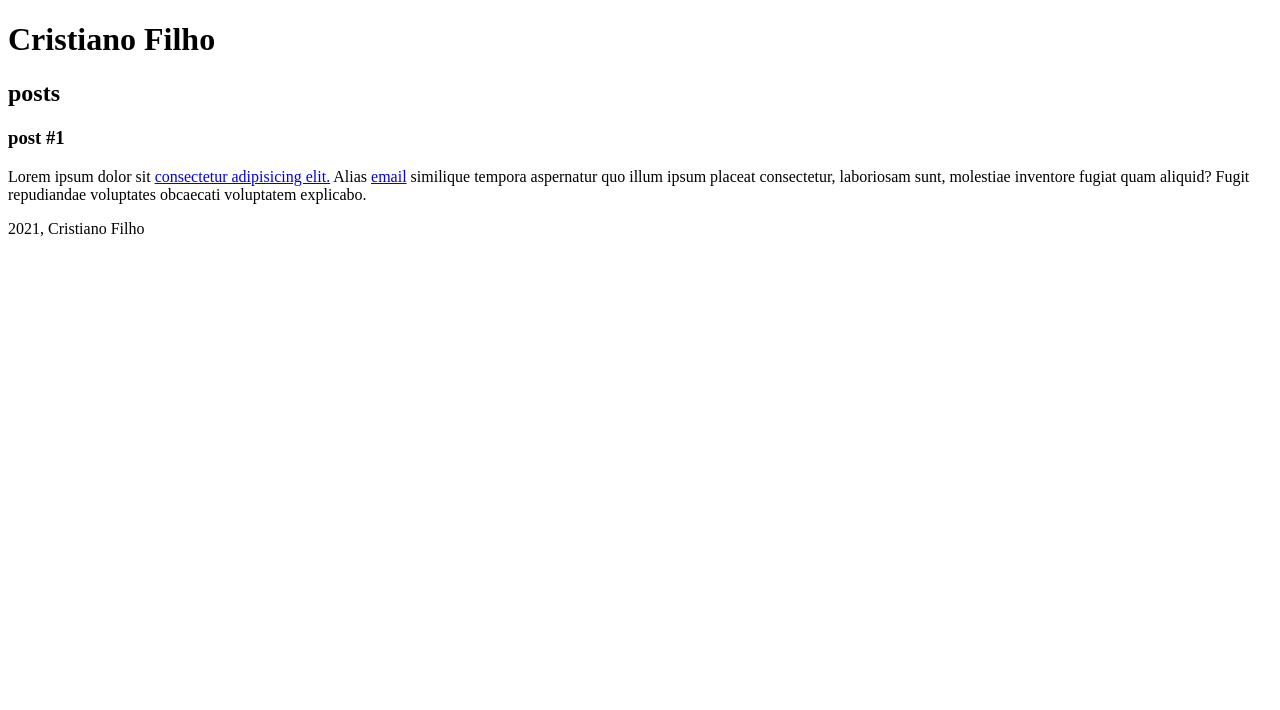
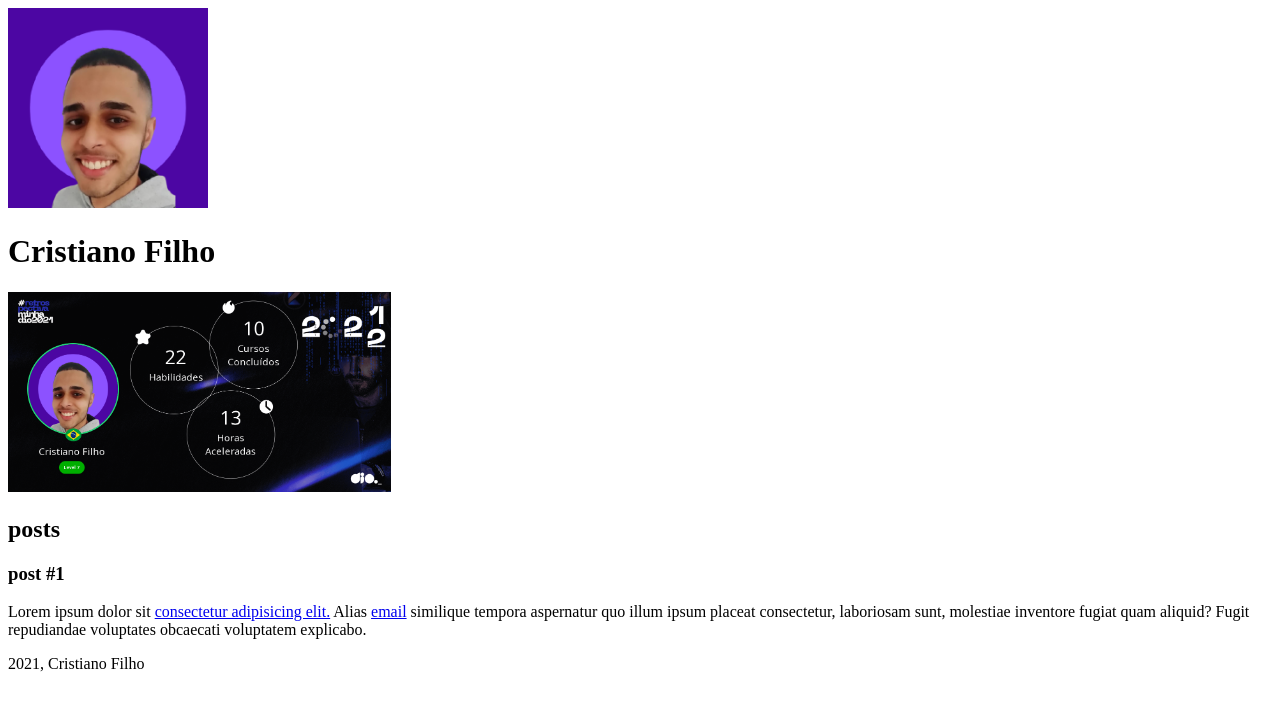
Before and after one commit to CristianoFIlho/Full-Stack-JavaScript, a plain HTML site: page HTML/index.html in a window 1280 px wide. Drawn offline with Linux system fonts and the light colour scheme.

Commit message:
update img tag

```diff
--- a/HTML/index.html
+++ b/HTML/index.html
@@ -11,10 +11,12 @@
 <body>
 
     <header>
+        <img src="cris.png" alt="cristianoFilho" height="200">
         <h1>Cristiano Filho</h1>
     </header>
     <section>
         <header>
+            <img src="cristianofilho.png" alt="certificações" height="200">
             <h2>posts</h2>
         </header>
         <article>
```
Also changed, not shown: HTML/cris.png (added), HTML/cristianofilho.png (added).
